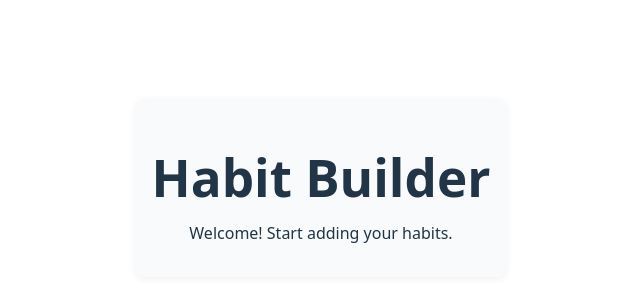
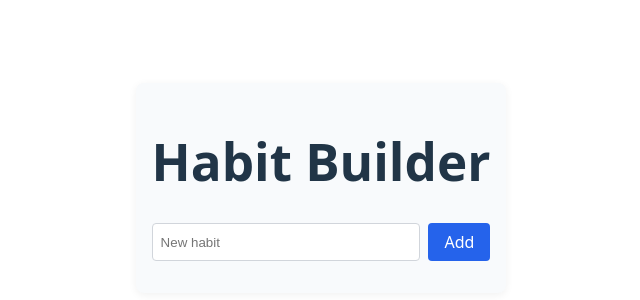
Before and after one commit to Coraa-12/habit-builder, a Svelte app: page / in a window 1280 px wide. Shown: the part 212-512 px from the top of the page, without its empty margins (319-959 px from the left). Built offline with nearby package versions, Linux system fonts and the light colour scheme.

Commit message:
Feature: add and check habits

```diff
--- a/src/App.svelte
+++ b/src/App.svelte
@@ -1,25 +1,45 @@
 <script>
   let habits = [];
+  let newHabit = "";
+
+  function addHabit() {
+    if (newHabit.trim()) {
+      habits = [...habits, { name: newHabit, done: false }];
+      newHabit = "";
+    }
+  }
 </script>
 
 <main>
   <h1>Habit Builder</h1>
-  <!-- Placeholder for habit list and add form -->
-  <p>Welcome! Start adding your habits.</p>
+  <form on:submit|preventDefault={addHabit}>
+    <input
+      type="text"
+      bind:value={newHabit}
+      placeholder="New habit"
+      autocomplete="off"
+      required
+    />
+    <button type="submit">Add</button>
+  </form>
+
+  <ul>
+    {#each habits as habit, idx}
+      <li>
+        <input type="checkbox" bind:checked={habit.done} />
+        {habit.name}
+      </li>
+    {/each}
+  </ul>
 </main>
 
 <style>
-  main {
-    max-width: 400px;
-    margin: 2rem auto;
-    padding: 1rem;
-    border-radius: 8px;
-    background: #f8fafc;
-    box-shadow: 0 2px 8px rgba(0,0,0,0.06);
-    font-family: system-ui, sans-serif;
-  }
-  h1 {
-    text-align: center;
-    margin-bottom: 1rem;
-  }
+  main { max-width: 400px; margin: 2rem auto; padding: 1rem; border-radius: 8px; background: #f8fafc; box-shadow: 0 2px 8px rgba(0,0,0,0.06);}
+  h1 { text-align: center; }
+  form { display: flex; gap: 0.5rem; justify-content: center; margin-bottom: 1rem;}
+  input[type="text"] { flex: 1; padding: 0.5rem; border: 1px solid #d1d5db; border-radius: 4px;}
+  button { padding: 0.5rem 1rem; border: none; background: #2563eb; color: #fff; border-radius: 4px; cursor: pointer;}
+  button:hover { background: #1d4ed8;}
+  ul { list-style: none; padding: 0;}
+  li { display: flex; align-items: center; gap: 0.5rem; padding: 0.25rem 0;}
 </style>
```
